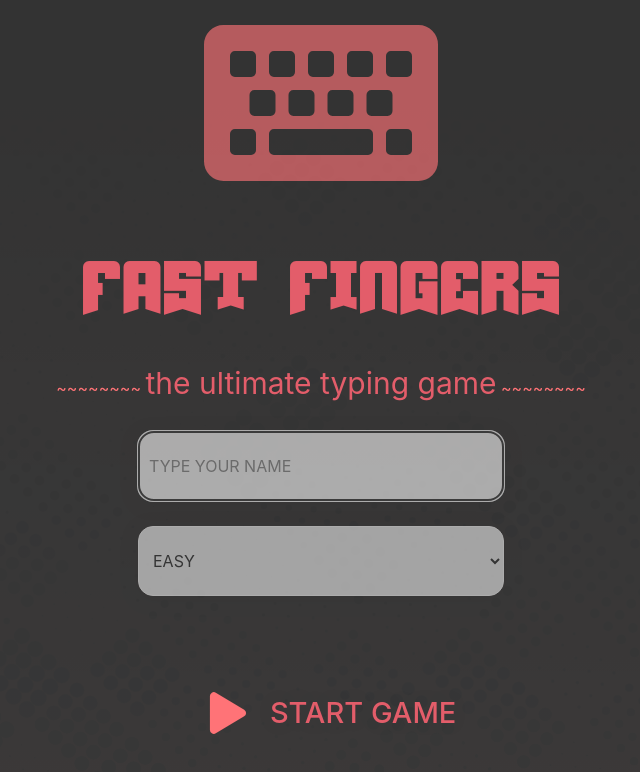
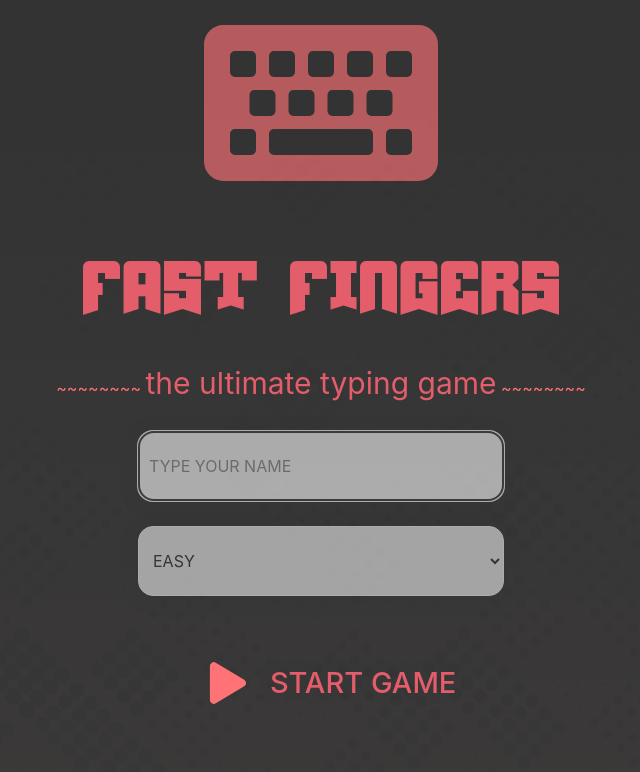
Before and after one commit to pesto-students/fastfingers-pankaj6892, a React (Create React App) app: page / in a window 1280 px wide. Shown: the top 772 px of the page, without its empty margins (319-959 px from the left). Built offline with nearby package versions, Linux system fonts and the light colour scheme.

Commit message:
Commit button padding-top change

```diff
--- a/src/components/assets/css/style.css
+++ b/src/components/assets/css/style.css
@@ -136,7 +136,7 @@
   font-size: 16px;
   margin: 2px;
   margin-bottom: 4px;
-  padding-top: 45px;
+  padding-top: 15px;
   text-shadow: 0 0 16px rgba(0, 0, 0, 0.16);
 
   font-size: 38px;
@@ -352,7 +352,7 @@
   font-size: 16px;
   margin: 2px;
   margin-bottom: 4px;
-  padding-top: 45px;
+  padding-top: 15px;
   text-shadow: 0 0 16px rgba(0, 0, 0, 0.16);
 
   font-size: 38px;
@@ -604,7 +604,7 @@
   font-size: 16px;
   margin: 2px;
   margin-bottom: 4px;
-  padding-top: 45px;
+  padding-top: 15px;
   text-shadow: 0 0 16px rgba(0, 0, 0, 0.16);
 
   font-size: 38px;
@@ -659,3 +659,15 @@ input {text-transform: uppercase;}
 body {
   font-family: Evil;
 }
+
+
+@media
+only screen and (-webkit-min-device-pixel-ratio: 2),
+only screen and (min--moz-device-pixel-ratio: 2),
+only screen and (-moz-min-device-pixel-ratio: 2),
+only screen and (-o-min-device-pixel-ratio: 2/1),
+only screen and (min-device-pixel-ratio: 2),
+only screen and (min-resolution: 192dpi),
+only screen and (min-resolution: 2dppx) {
+    /* styles for Retina-type displays */
+}
```
